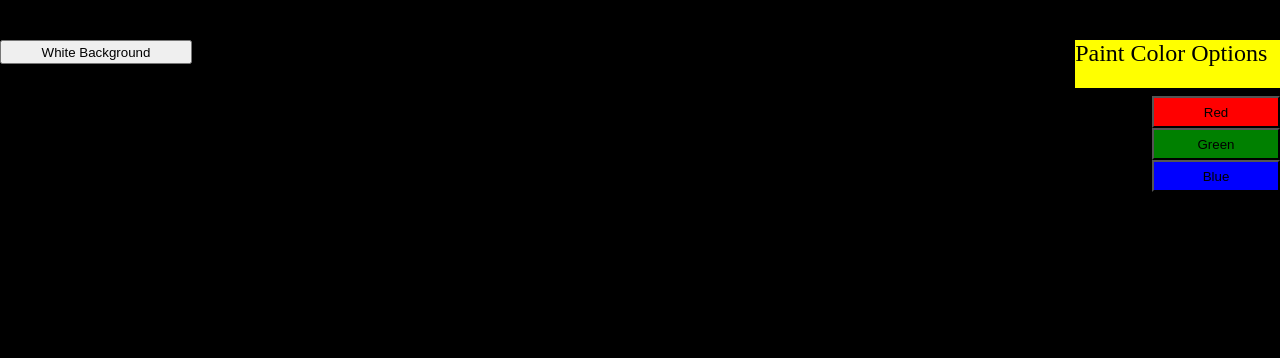
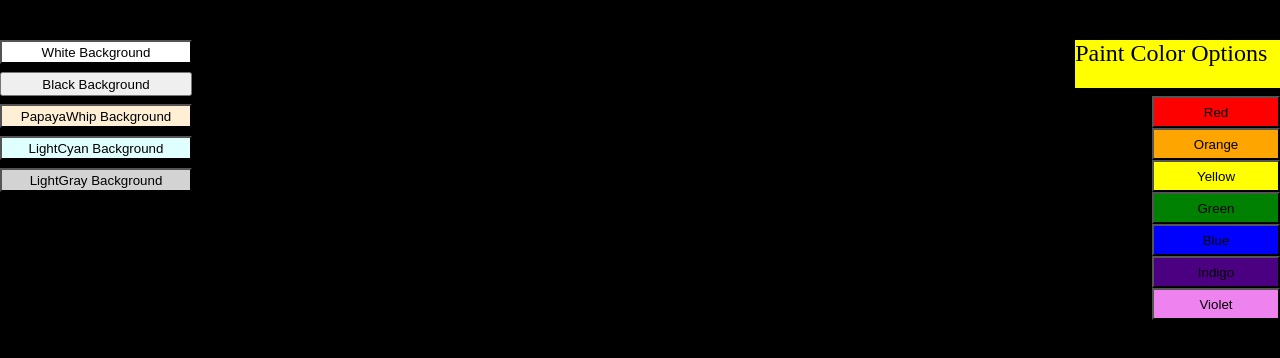
Before and after one commit to Rosenmax2000/Project-2, a plain HTML site: page index.html in a window 1280 px wide. Shown: the top 358 px of the page. Drawn offline with Linux system fonts and the light colour scheme.

Commit message:
added more color options.

```diff
--- a/index.html
+++ b/index.html
@@ -5,10 +5,19 @@
 </head>
 <body>
   <div id = "content"> </div>
-  <button id = "white" type="button" onclick ="whitefunction()" class="button" >White Background</button>
-  <button id = "red" type="button" onclick ="redfunction()" class="buttonR" >Red</button>
-  <button id = "green" type="button" class="buttonG" >Green</button>
-  <button id = "blue" type="button" class="buttonB" >Blue</button>
+  <button id = "white" type="button" onclick ="fullBackColor('white'); whitebuttonfunction()" class="backgroundButton W" >White Background</button>
+  <button id = "black" type="button" onclick ="fullBackColor('black')" class="backgroundButton Bla" >Black Background</button>
+  <button id = "PapayaWhip" type="button" onclick ="fullBackColor('PapayaWhip')" class="backgroundButton PW" >PapayaWhip Background</button>
+  <button id = "LightCyan" type="button" onclick ="fullBackColor('LightCyan')" class="backgroundButton LC" >LightCyan Background</button>
+  <button id = "LightGray" type="button" onclick ="fullBackColor('LightGray')" class="backgroundButton LG" >LightGray Background</button>
+
+  <button id = "red" type="button" onclick ="setColor(this);" class="colorButton R" >Red</button>
+  <button id = "orange" type="button" onclick ="setColor(this);" class="colorButton O" >Orange</button>
+  <button id = "yellow" type="button" onclick ="setColor(this);" class="colorButton Y" >Yellow</button>
+  <button id = "green" type="button" onclick ="setColor(this);" class="colorButton G" >Green</button>
+  <button id = "blue" type="button" onclick ="setColor(this);" class="colorButton Blu" >Blue</button>
+  <button id = "indigo" type="button" onclick ="setColor(this);" class="colorButton I" >Indigo</button>
+  <button id = "violet" type="button" onclick ="setColor(this);" class="colorButton V" >Violet</button>
   <div class="color-box"> Paint Color Options </div>
   <script src = "script.js"> </script>
 </body>
--- a/script.js
+++ b/script.js
@@ -2,6 +2,8 @@ window.addEventListener("mousedown", setFlag);
 window.addEventListener("mouseup", unsetFlag);
 
 var mouseClicked = false;
+
+var boxColor = "";
 function setFlag(){
   mouseClicked = true;
 }
@@ -26,15 +28,15 @@ function randColor(){
 }
 
 function newColor(){
-  if (red.clicked == true){
-    event.currentTarget.style.backgroundColor = "red";
-  } else if (green.clicked == true){
-    event.currentTarget.style.backgroundColor = "green";
-  } else if (blue.clicked == true){
-    event.currentTarget.style.backgroundColor = "blue";
+  if (boxColor != ""){
+    event.currentTarget.style.backgroundColor = boxColor;
   } else{
     event.currentTarget.style.backgroundColor = randColor();
   }
+}
+
+function setColor(element){
+  boxColor = element.id;
 }
 
 function changeColor(){
@@ -44,15 +46,41 @@ function changeColor(){
   }
 }
 
-for (i = 0; i < 3000; i++){
-  var newBox = document.createElement("DIV");
-  newBox.className = "color-block";
-  newBox.id = i;
-  newBox.style.backgroundColor = "black";
-  newBox.addEventListener("mouseover", changeColor);
-  document.body.appendChild(newBox);
+function setBoxColor(color){
+  for (i = 0; i < 6000; i++){
+    var newBox = document.getElementById(i);
+    newBox.style.backgroundColor = color;
+  }
 }
 
-function whitefunction(){
-  document.body.style.backgroundColor = "white";
+function makeColorBoxes(n){
+  for (i = 0; i < n; i++){
+    document.body.appendChild(colorBox(i));
+  }
 }
+
+function colorBox(i){
+  var self = document.createElement("DIV");
+  self.className = "color-block";
+  self.id = i;
+  self.style.backgroundColor = "black";
+  self.addEventListener("mouseover", changeColor);
+  return self;
+}
+
+var numberOfBoxes = 6000;
+makeColorBoxes(numberOfBoxes);
+
+function backColor(color){
+  document.body.style.backgroundColor = color;
+}
+
+function fullBackColor(color){
+  backColor(color);
+  setBoxColor(color);
+}
+
+function whitebuttonfunction(){
+  document.getElementById("black").style.backgroundColor = "black";
+  document.getElementById("black").style.color = "white";
+}
--- a/styles.css
+++ b/styles.css
@@ -2,7 +2,6 @@ body{
   margin: 0;
   padding: 0;
   background-color: black;
-  overflow: hidden;
 }
 
 .color-block{
@@ -11,14 +10,39 @@ body{
   Float: left;
   width: 2vw;
   height: 2vh;
-  border-radius: 1.5vw;
+  border-radius: 2vw;
 }
 
-.button{
+.backgroundButton{
   width: 15vw;
   height: 3vh;
-  Float: left;
+  position: absolute;
   margin-top: 5vh;
+  margin-left: 0;
+}
+
+.W{
+  margin-top: 5vh;
+  background-color: white;
+}
+
+.Bla{
+margin-top: 9vh;
+}
+
+.PW{
+margin-top: 13vh;
+background-color: PapayaWhip;
+}
+
+.LC{
+margin-top: 17vh;
+background-color: LightCyan;
+}
+
+.LG{
+margin-top: 21vh;
+background-color: LightGray;
 }
 
 .color-box{
@@ -31,29 +55,44 @@ body{
   font-size: 150%;
 }
 
-.buttonR{
+.colorButton{
   width: 10vw;
   height: 4vh;
-  margin-top: 12vh;
   position: absolute;
   right: 0px;
+}
+
+.R{
+  margin-top: 12vh;
   background-color: red;
 }
 
-.buttonG{
-  width: 10vw;
-  height: 4vh;
+.O{
   margin-top: 16vh;
-  position: absolute;
-  right: 0px;
+  background-color: orange;
+}
+
+.Y{
+  margin-top: 20vh;
+  background-color: yellow;
+}
+
+.G{
+  margin-top: 24vh;
   background-color: green;
 }
 
-.buttonB{
-  width: 10vw;
-  height: 4vh;
-  margin-top: 20vh;
-  position: absolute;
-  right: 0px;
+.Blu{
+  margin-top: 28vh;
   background-color: blue;
 }
+
+.I{
+  margin-top: 32vh;
+  background-color: indigo;
+}
+
+.V{
+  margin-top: 36vh;
+  background-color: violet;
+}
```
